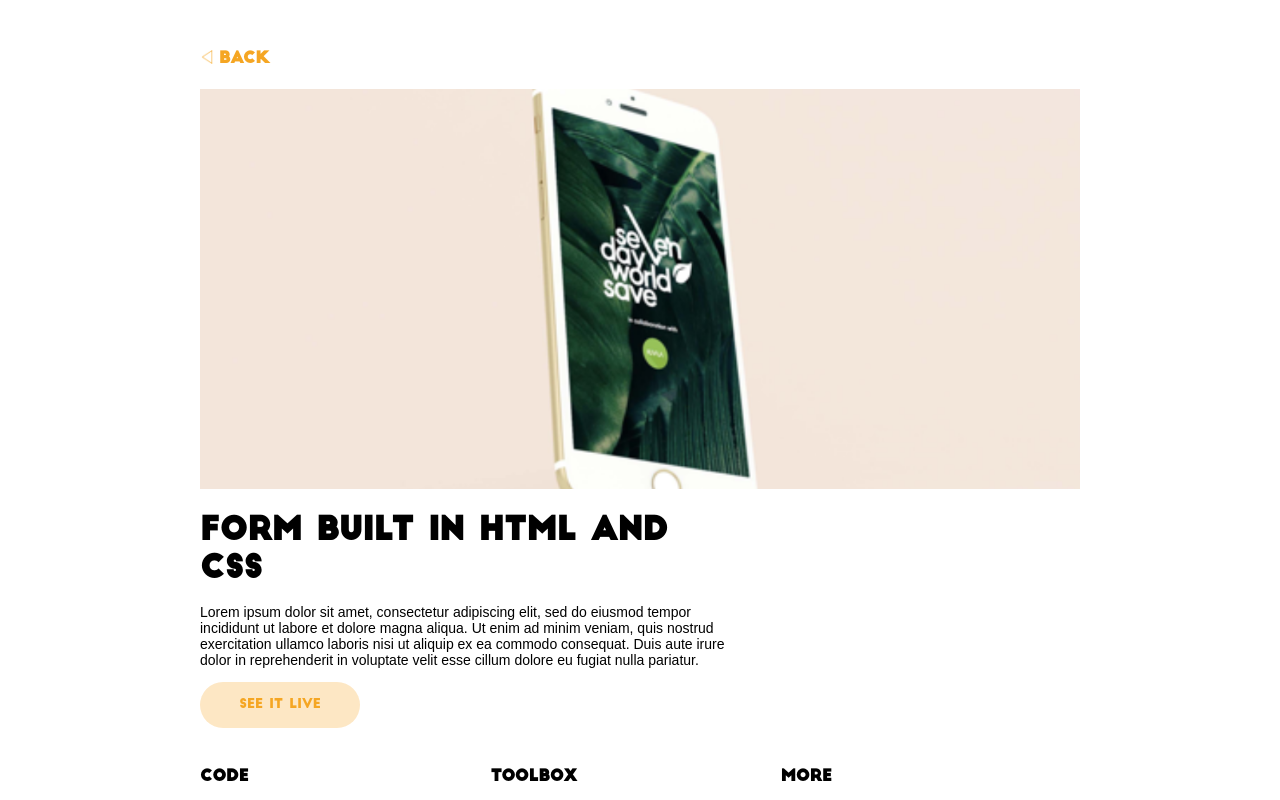
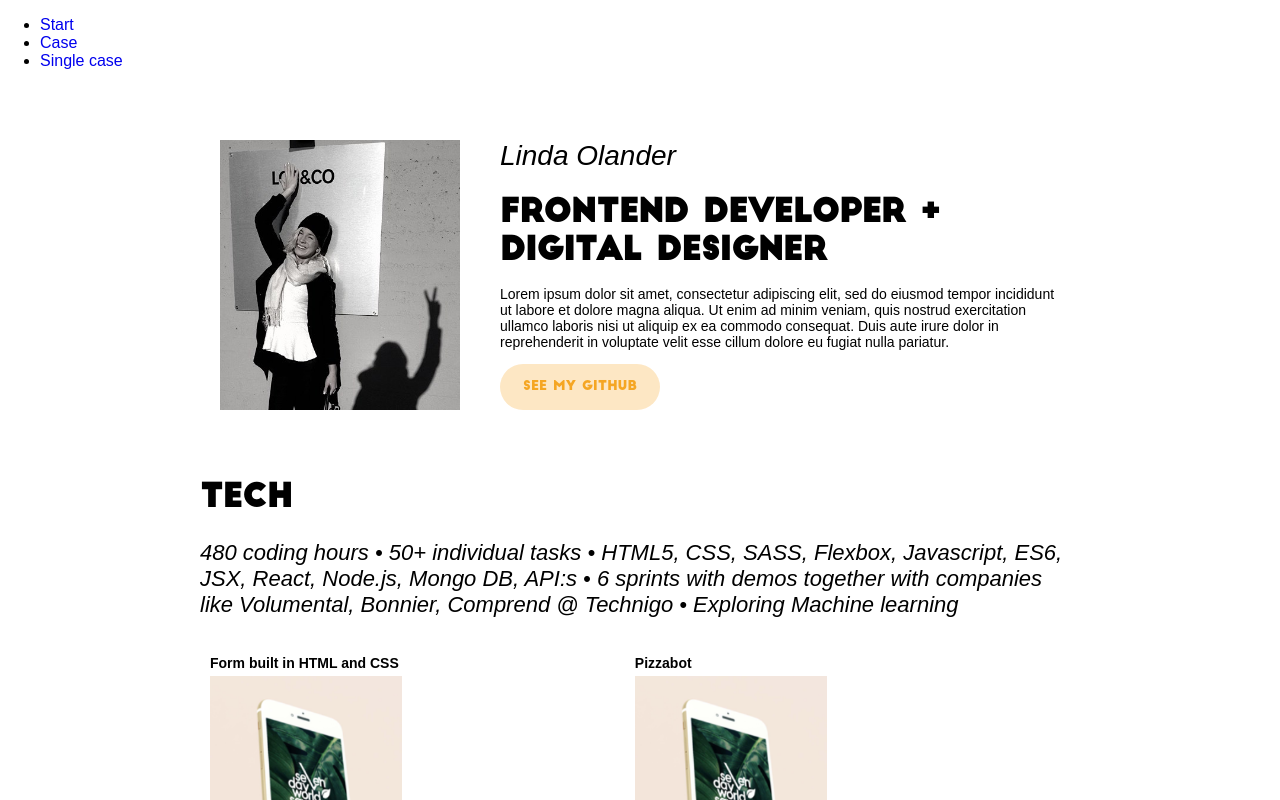
Before and after one commit to LindaOlander/portfolio, a React (Create React App) app: page /start in a window 1280 px wide. Shown: the top 800 px of the page. Built offline with nearby package versions, Linux system fonts and the light colour scheme.

Commit message:
Router and navigation
Case page is still maping att cases

```diff
--- a/package.json
+++ b/package.json
@@ -7,6 +7,7 @@
     "eslint-plugin-jsx-a11y": "^6.0.3",
     "react": "^16.2.0",
     "react-dom": "^16.2.0",
+    "react-router-dom": "^4.3.1",
     "react-scripts": "2.0.3"
   },
   "scripts": {
--- /dev/null
+++ b/src/components/App.js
@@ -0,0 +1,42 @@
+import React from "react"
+import { BrowserRouter as Router, Route, Link } from "react-router-dom"
+import StartPage from "./StartPage"
+import Case from "./Case"
+
+class App extends React.Component {
+
+  constructor(props) {
+    super(props)
+    this.state = {
+      page: "StartPage"
+    }
+  }
+
+  goToCase = () => {
+    this.setState({ page: "Case" })
+  }
+
+  goToStart = () => {
+    this.setState({ page: "StartPage" })
+  }
+
+  render() {
+    return (
+      <Router>
+        <div className="navigation">
+          <ul>
+            <li><Link to="/start">Start</Link></li>
+            <li><Link to="/case">Case</Link></li>
+            <li><Link to="/case">Single case</Link></li>
+          </ul>
+          <Route path="/case" exact="true" component={Case} />
+          <Route path="/start" exact="true" component={StartPage} />
+          <Route path="/case/:id" component={Case} />
+        </div>
+      </Router>
+    )
+  }
+
+}
+
+export default App
--- a/src/components/Case.js
+++ b/src/components/Case.js
@@ -1,4 +1,5 @@
 import React from "react"
+import { BrowserRouter as Router, Route, Link } from "react-router-dom"
 import CasePage from "./CasePage/CasePage"
 import BackBox from "./BackBox/BackBox"
 
@@ -9,7 +10,8 @@ class Case extends React.Component {
   render() {
     return (
       <div className="PageContainer">
-        <BackBox />
+        <Link to="/start"><BackBox /></Link>
+
         {productsJson.products.map(product =>
           <CasePage
             title={product.name}
@@ -21,7 +23,6 @@ class Case extends React.Component {
       </div>
     )
   }
-
 }
 
 export default Case
--- a/src/components/CaseBox/CaseBox.js
+++ b/src/components/CaseBox/CaseBox.js
@@ -1,13 +1,16 @@
 import React from "react"
+import { Link } from "react-router-dom"
 
 class CaseBox extends React.Component {
 
   render() {
     return (
-      <div className="caseBox">
-        <h5>{this.props.title}</h5>
-        <img className="caseImageBox" src={this.props.image} alt="Case" />
-      </div>
+      <Link to={`/case/${this.props.id}`}>
+        <div className="caseBox">
+          <h5>{this.props.title}</h5>
+          <img className="caseImageBox" src={this.props.image} alt="Case" />
+        </div>
+      </Link>
     )
   }
 
--- a/src/components/StartPage.js
+++ b/src/components/StartPage.js
@@ -1,4 +1,5 @@
 import React from "react"
+import { BrowserRouter as Router, Route, Link } from "react-router-dom"
 import ReadMoreButton from "./Buttons/ReadMoreButton"
 import AboutBox from "./AboutBox/AboutBox"
 import Footer from "./Footer/Footer"
@@ -7,6 +8,7 @@ import StudiesBox from "./StudiesBox/StudiesBox"
 import LinkedInButton from "./Buttons/LinkedInButton"
 import ProjectsBox from "./ProjectsBox/ProjectsBox"
 import CaseBox from "./CaseBox/CaseBox"
+import Case from "./Case"
 
 const productsJson = require("./../products.json")
 
@@ -14,6 +16,7 @@ class StartPage extends React.Component {
 
   render() {
     return (
+      <div>
         <div className="PageContainer">
           <AboutBox />
           <ProjectsBox />
@@ -22,12 +25,15 @@ class StartPage extends React.Component {
             {productsJson.products.map(product =>
               <CaseBox
                 title={product.name}
-              image={product.image} />)}
+                image={product.image}
+                id={product.id} />)}
           </div>
 
           <SkillBox />
           <StudiesBox />
           <LinkedInButton />
+        </div>
+        <Footer />
       </div>
     )
   }
--- a/src/index.css
+++ b/src/index.css
@@ -24,6 +24,7 @@ h2 {
   font-size: 28px;
   font-weight: 100;
   font-style: italic;
+  margin-top: 0;
 }
 
 h3 {
@@ -45,7 +46,7 @@ h5 {
   font-size: 14px;
   font-weight: 700;
   margin: 5px 0;
-  color: pink;
+  color: #000;
 }
 
 p {
@@ -70,6 +71,10 @@ button:hover {
   color: #FDE7C4;
 }
 
+a {
+  text-decoration: none;
+}
+
 .buttonBox {
   display: flex;
   flex-direction: row;
@@ -79,6 +84,13 @@ button:hover {
 .PageContainer {
   margin: 50px 200px;
 }
+
+/* .navigation {
+  width: 100%;
+  display: flex;
+  flex-direction: row;
+  justify-content: flex-end;
+} */
 
 /*----------STARTPAGE----------*/
 
@@ -225,8 +237,6 @@ button:hover {
   background-color: #F5A623;
   width: 100%;
   height: 80px;
-  position: absolute;
-  bottom: 0;
   display: flex;
   flex-direction: column;
   align-items: center;
@@ -241,6 +251,7 @@ button:hover {
   margin: 5px 0;
   padding: 0;
   letter-spacing: 0.5px;
+  font-style: normal;
 }
 
 .footer p {
--- a/src/index.js
+++ b/src/index.js
@@ -1,7 +1,8 @@
 import React from "react"
 import ReactDOM from "react-dom"
+import App from "./components/App"
 import StartPage from "./components/StartPage"
 import Case from "./components/Case"
 import "./index.css"
 
-ReactDOM.render(<Case />, document.getElementById("root"))
+ReactDOM.render(<App />, document.getElementById("root"))
```
Also changed, not shown: 1 other file (tests, documents, lock files or other folders). Lines whose indentation alone changed are shown as unchanged.
